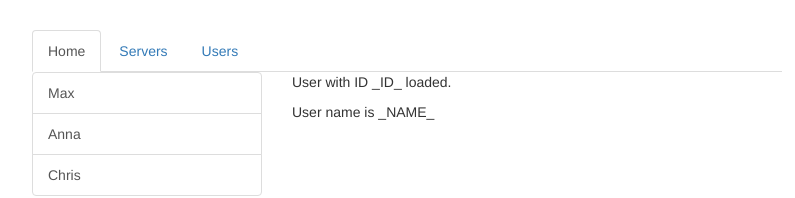
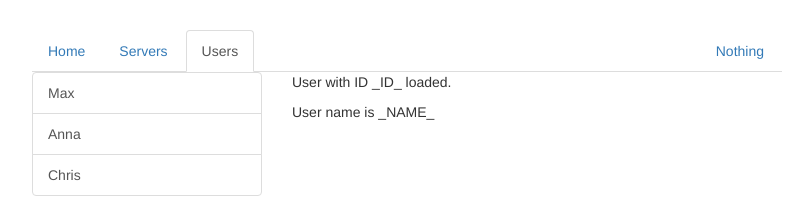
Before and after one commit to SzilardZ/udemy-angular-walkthrough-5-routing-start, an Angular app: page /users in a window 1280 px wide. Shown: the top 198 px of the page, without its empty margins (233-1028 px from the left). Built offline with nearby package versions, Linux system fonts and the light colour scheme.

Commit message:
fixing nav bar visualisation

```diff
--- a/src/app/app.component.html
+++ b/src/app/app.component.html
@@ -2,9 +2,10 @@
   <div class="row">
     <div class="col-xs-12 col-sm-10 col-md-8 col-sm-offset-1 col-md-offset-2">
       <ul class="nav nav-tabs">
-        <li role="presentation" class="active"><a routerLink="/">Home</a></li>
-        <li role="presentation"><a routerLink="/servers">Servers</a></li>
-        <li role="presentation"><a routerLink="/users">Users</a></li>
+        <li role="presentation" routerLinkActive="active" [routerLinkActiveOptions]="{exact: true}"><a routerLink="/">Home</a></li>
+        <li role="presentation" routerLinkActive="active"><a routerLink="/servers">Servers</a></li>
+        <li role="presentation" routerLinkActive="active"><a routerLink="/users">Users</a></li>
+        <li role="presentation" class="pull-right"><a routerLink="/nothing">Nothing</a></li>
       </ul>
     </div>
   </div>
```
